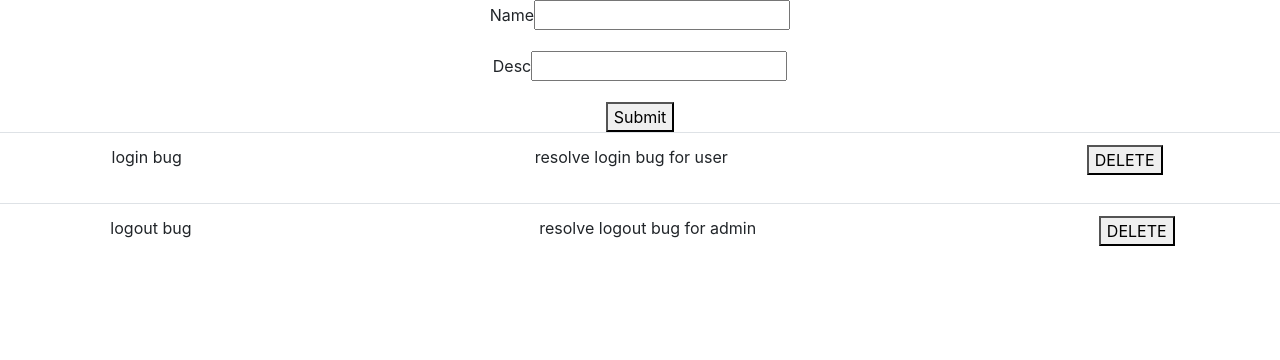
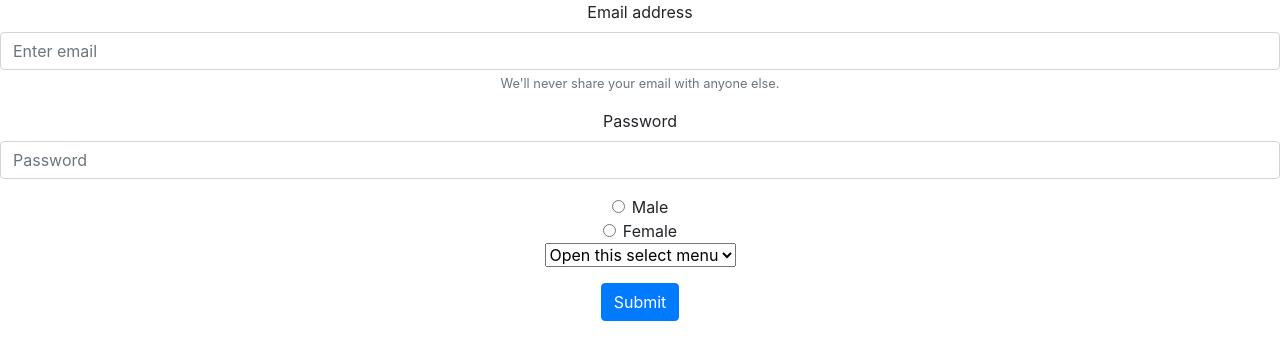
Before and after one commit to samirvithlani/react-js-gen-club, a React (Create React App) app: page / in a window 1280 px wide. Shown: the top 360 px of the page. Built offline with nearby package versions, Linux system fonts and the light colour scheme.

Commit message:
Custom Hooks

```diff
--- a/src/App.js
+++ b/src/App.js
@@ -16,6 +16,8 @@
 import { useState } from 'react';
 import { TicketList } from './ticket/TicketList';
 import { AddTicket } from './ticket/AddTicket';
+import { SimpleForm } from './components/simpleforms/SimpleForm';
+import { SimpleForm1 } from './components/simpleforms/SimpleForm1';
 
 function App() {
 
@@ -76,6 +78,7 @@
     }
   ]
 
+
   const [tickets, settickets] = useState([
     {
       name: "login bug",
@@ -99,8 +102,10 @@
   return (
 
     <div className="App">
-      <AddTicket addTicekt = {addTicekt}/>
-      <TicketList tickets = {tickets} deleteTicket = {deleteTicket}/>
+      {/* <AddTicket addTicekt = {addTicekt}/>
+      <TicketList tickets = {tickets} deleteTicket = {deleteTicket}/> */}
+      {/* <SimpleForm/> */}
+      <SimpleForm1/>
       {/* <AddEmployee/> */}
       {/* <MenuBar/> */}
       <Routes>
--- /dev/null
+++ b/src/components/hooks/UserInput.js
@@ -0,0 +1,30 @@
+import { useState } from "react"
+
+const useInput =()=>{
+
+    const [enteredvalue, setenteredvalue] = useState('')
+    const [valuevalidation, setvaluevalidation] = useState(false)
+
+
+    const valueChangeHandler =(e)=>{
+
+        setenteredvalue(e.target.value)
+        console.log(e.target.value)
+    }
+    const valuevalidationhandler = ()=>{
+
+            if(enteredvalue.length>0){
+                setvaluevalidation(true)
+            }
+            else{
+                setvaluevalidation(false)
+            }
+
+    }
+
+    return {
+        value: enteredvalue,valueChangeHandler,valuevalidation,valuevalidationhandler
+    }
+
+}
+export default useInput;
--- /dev/null
+++ b/src/components/simpleforms/SimpleForm.js
@@ -0,0 +1,84 @@
+import React, { useRef, useState } from 'react'
+
+export const SimpleForm = () => {
+
+    const [name, setName] = useState("")
+    const [email, setemail] = useState("")
+    var password = useRef()
+
+    const [namevaldator, setnamevaldator] = useState(false)
+    const [emailvalidator, setemailvalidator] = useState(false)
+
+
+
+    const nameHandeler = (e) => {
+
+        if(e.target.value === ""){
+            setnamevaldator(true)
+        }
+        else{
+            setnamevaldator(false)
+            setName(e.target.value)
+        }
+
+
+        console.log(e.target.value)
+    }
+    const emailHandeler = (e) => {
+        if(e.target.value.length <5){
+            setemailvalidator(true)
+        }
+        else{
+            setemailvalidator(false)
+            setemail(e.target.value)
+        }
+
+        console.log(e.target.value)
+    }
+
+
+    const submit = (e) => {
+        e.preventDefault()
+        if(password.current.value === ""){
+            alert("password is required")
+        }
+        console.log(name, email, password.current.value)
+    }
+
+    return (
+        <div className = "container">
+
+            <form onSubmit = {submit}>
+                <div class="form-group">
+                    <label for="exampleInputPassword1">Name</label>
+                    <input type="text" class="form-control" id="exampleInputPassword1" placeholder="Name"
+                    onChange = {(e)=>nameHandeler(e)}
+                    />
+                    {
+                        namevaldator ? <p style = {{color:"red"}}>Name is required</p> : null
+                    }
+                </div>
+
+                <div class="form-group">
+                    <label for="exampleInputEmail1">Email address</label>
+                    <input type="email" class="form-control" id="exampleInputEmail1" aria-describedby="emailHelp" placeholder="Enter email"
+                    onChange = {(e)=>emailHandeler(e)}
+                    />
+                    <small id="emailHelp" class="form-text text-muted">We'll never share your email with anyone else.</small>
+                    {
+                        emailvalidator ? <p style = {{color:"red"}}>check Email len </p> : null
+                    }
+                </div>
+                <div class="form-group">
+                    <label for="exampleInputPassword1">Password</label>
+                    <input type="password" class="form-control" id="exampleInputPassword1" placeholder="Password"
+                    ref = {password}
+                    />
+                </div>
+
+
+                <button ṁṁāṁtype="submit" class="btn btn-primary">Submit</button>
+            </form>
+        </div>
+    )
+}
--- /dev/null
+++ b/src/components/simpleforms/SimpleForm1.js
@@ -0,0 +1,60 @@
+import React from 'react'
+import useInput from '../hooks/UserInput'
+
+export const SimpleForm1 = () => {
+
+    const { value: email, valueChangeHandler: emailchangehandler } = useInput()
+    const { value: password, valueChangeHandler: passwordchangehandler } = useInput()
+    const { value: gender, valueChangeHandler: genderchangehandler } = useInput()
+    const { value: menu, valueChangeHandler: menuchangehandler } = useInput()
+
+    const submit = () => {
+
+        alert(`Email: ${email} Password: ${password} Gender : ${gender} Menu:${menu}`)
+    }
+    return (
+        <div className="App">
+
+            <form onSubmit={submit}>
+                <div class="form-group">
+                    <label for="exampleInputEmail1">Email address</label>
+                    <input type="email" class="form-control" id="exampleInputEmail1" aria-describedby="emailHelp" placeholder="Enter email"
+
+                        onChange={emailchangehandler}
+                    />
+                    <small id="emailHelp" class="form-text text-muted">We'll never share your email with anyone else.</small>
+                    {email}
+                </div>
+                <div class="form-group">
+                    <label for="exampleInputPassword1">Password</label>
+                    <input type="password" class="form-control" id="exampleInputPassword1" placeholder="Password"
+                        onChange={passwordchangehandler}
+                    />
+                    {password}
+                </div>
+                <div class="form-check">
+                    <input class="form-check-input" type="radio" name="gender" id="flexRadioDefault1" value="Male" onChange={genderchangehandler} />
+                    <label class="form-check-label" for="flexRadioDefault1">
+                        Male
+                    </label>
+                </div>
+                <div class="form-check">
+                    <input class="form-check-input" type="radio" name="gender" id="flexRadioDefault2" value="Female" onChange={genderchangehandler} />
+                    <label class="form-check-label" for="flexRadioDefault2">
+                        Female
+                    </label>
+                </div>
+                <div className = "form-group">
+                <select class="form-select" aria-label="Default select example" onChange = {menuchangehandler}>
+                    <option selected>Open this select menu</option>
+                    <option value="1">One</option>
+                    <option value="2">Two</option>
+                    <option value="3">Three</option>
+                </select>
+                </div>
+                <button type="submit" class="btn btn-primary">Submit</button>
+            </form>
+
+        </div>
+    )
+}
```
